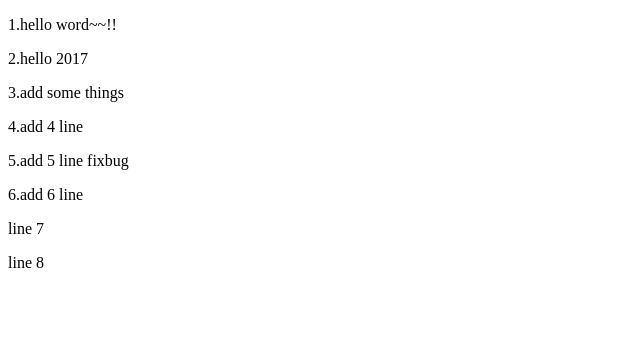
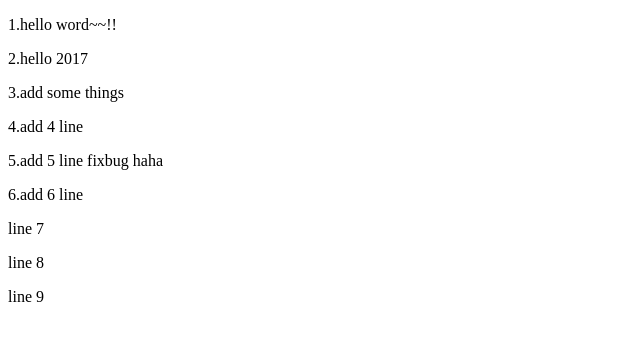
Before and after one commit to BabyCY/babycy.github.io, a plain HTML site: page index.html in a window 1280 px wide. Shown: the full height of the page, 0-640 px from the left. Drawn offline with Linux system fonts and the light colour scheme.

Commit message:
line 9 & line 5 haha

```diff
--- a/index.html
+++ b/index.html
@@ -11,9 +11,10 @@
     <p>2.hello 2017</p>
     <p>3.add some things</p>
     <p>4.add 4 line</p>
-    <p>5.add 5 line fixbug</p>
+    <p>5.add 5 line fixbug haha </p>
     <p>6.add 6 line</p>
     <p>line 7</p>
     <p>line 8</p>
+    <p>line 9</p>
 </body>
 </html>
```
